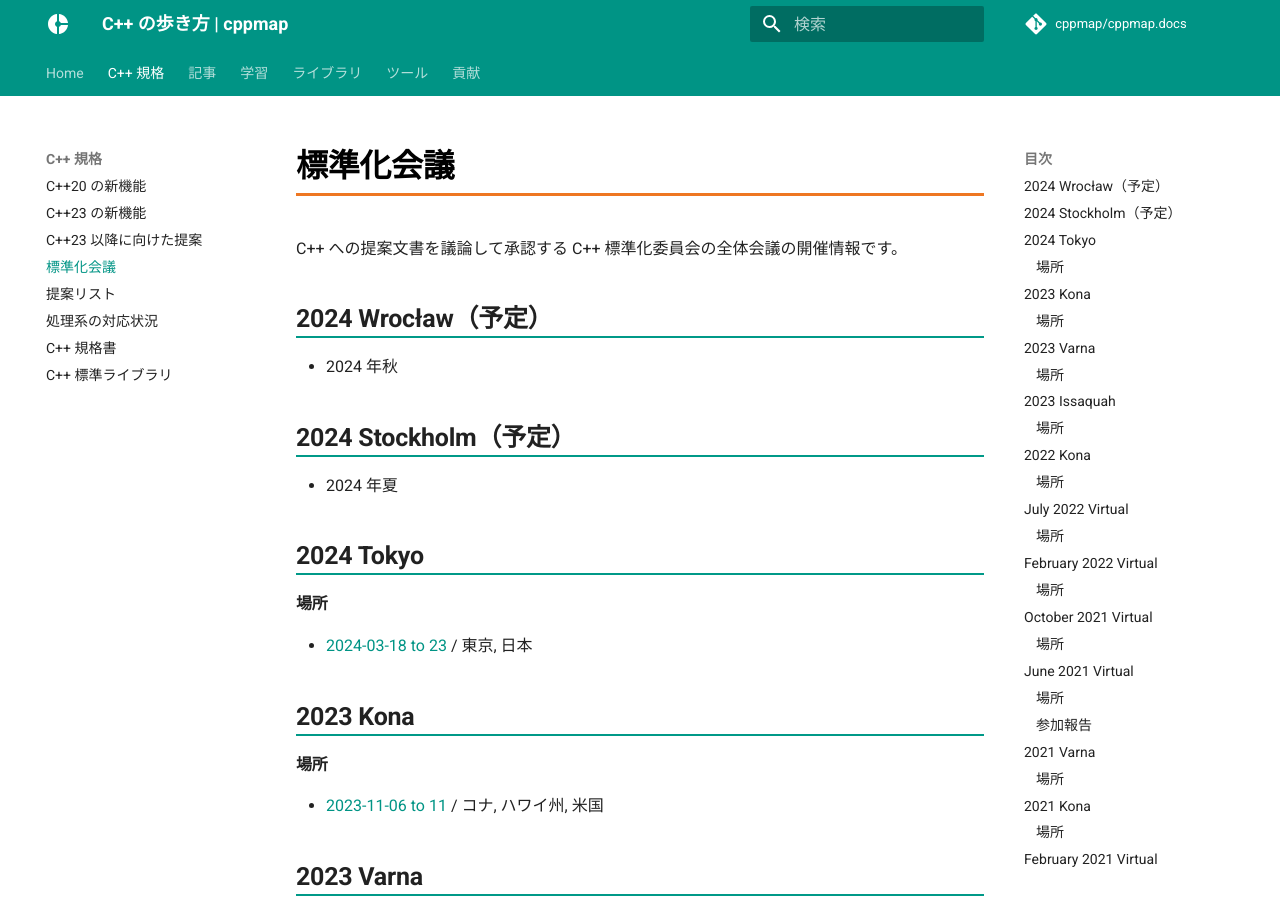
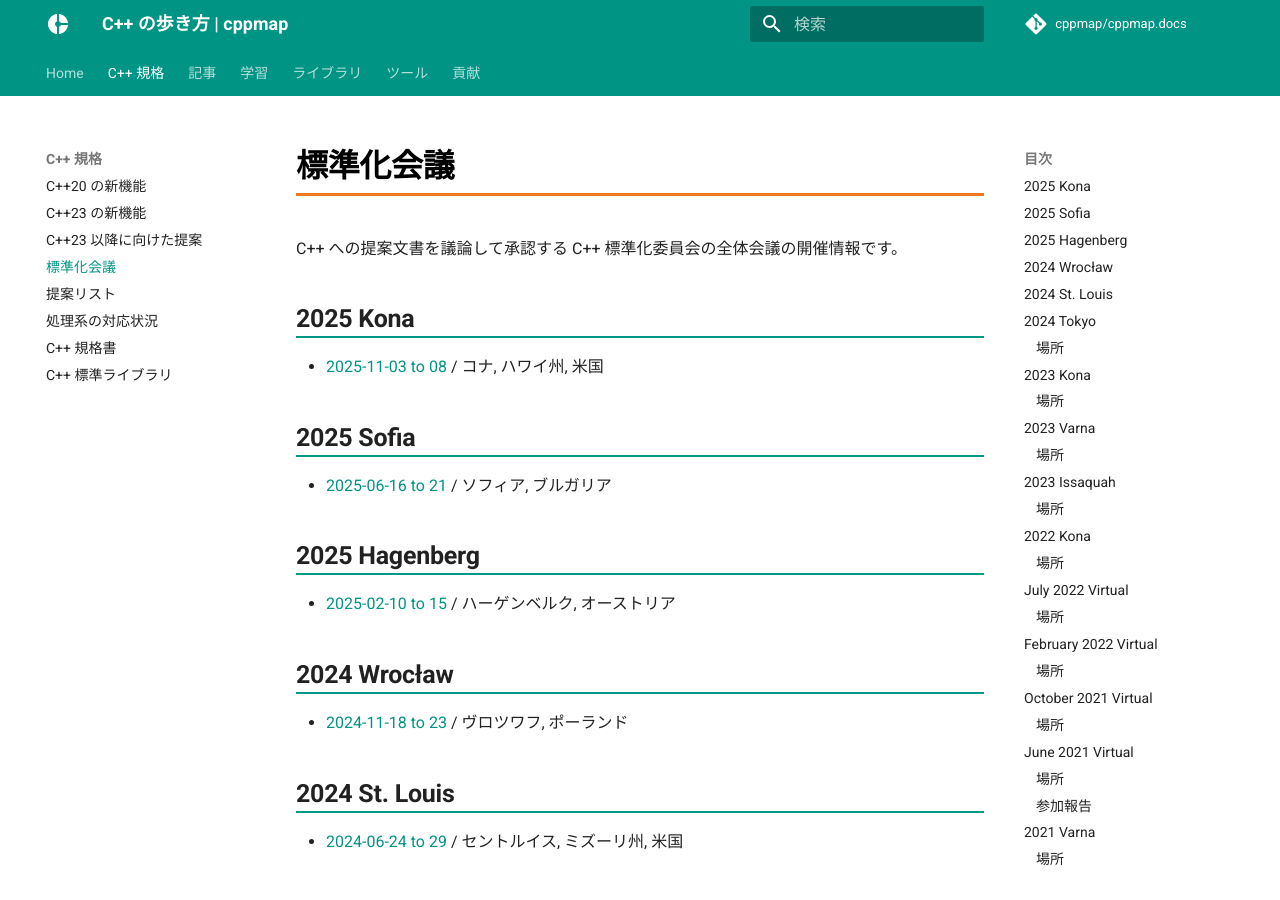
Before and after one commit to cppmap/cppmap.docs, an MkDocs documentation site: the page built from docs/standardization/meetings.md, in a window 1280 px wide and 900 px high. Built offline with MkDocs 1.6.1 and Material for MkDocs 9.7.7, drawn with Linux system fonts in a browser that asks for light colours; nearby versions of some CDN libraries; comment, search, counter and statistics services are not loaded.

Commit message:
Update meetings.md

```diff
--- a/docs/standardization/meetings.md
+++ b/docs/standardization/meetings.md
@@ -4,15 +4,24 @@ description: C++ への提案文書を議論して承認する C++ 標準化委
 
 C++ への提案文書を議論して承認する C++ 標準化委員会の全体会議の開催情報です。
 
-## 2024 Wrocław（予定）
-- 2024 年秋
+## 2025 Kona
+- [2025-11-03 to 08](https://wg21.link/N4977) / コナ, ハワイ州, 米国
 
-## 2024 Stockholm（予定）
-- 2024 年夏
+## 2025 Sofia
+- [2025-06-16 to 21](https://wg21.link/N4991) / ソフィア, ブルガリア
+
+## 2025 Hagenberg
+- [2025-02-10 to 15](https://wg21.link/N4997) / ハーゲンベルク, オーストリア
+
+## 2024 Wrocław
+- [2024-11-18 to 23](https://wg21.link/N4974) / ヴロツワフ, ポーランド
+
+## 2024 St. Louis
+- [2024-06-24 to 29](https://wg21.link/N4966) / セントルイス, ミズーリ州, 米国
 
 ## 2024 Tokyo
 #### 場所
-- [2024-03-18 to 23](https://wg21.link/N4946) / 東京, 日本
+- [2024-03-18 to 23](https://wg21.link/N4961) / 東京, 日本
 
 ## 2023 Kona
 #### 場所
```
